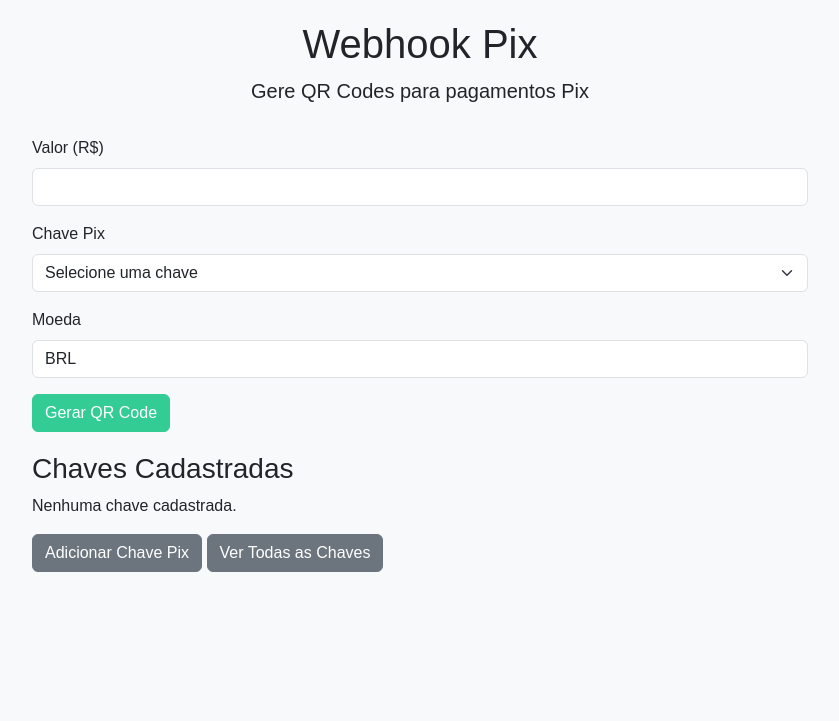
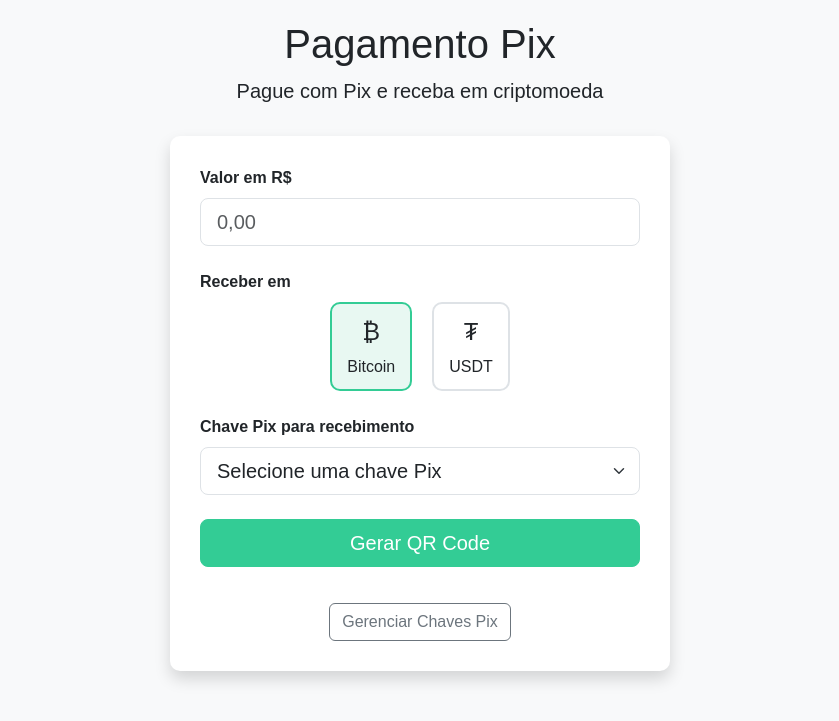
Before and after one commit to BrunoMartendal/webhook-pix2, a Flask app: page / in a window 1280 px wide. Shown: the top 721 px of the page, without its empty margins (220-1059 px from the left). Run offline with Flask 2, Linux system fonts and the light colour scheme.

Commit message:
Update index.html

```diff
--- a/templates/index.html
+++ b/templates/index.html
@@ -3,7 +3,7 @@
 <head>
     <meta charset="UTF-8">
     <meta name="viewport" content="width=device-width, initial-scale=1.0">
-    <title>Webhook Pix</title>
+    <title>Pagamento Pix - Cripto</title>
     <link href="https://cdn.jsdelivr.net/npm/bootstrap@5.3.0-alpha1/dist/css/bootstrap.min.css" rel="stylesheet">
     <link href="{{ url_for('static', filename='css/styles.css') }}" rel="stylesheet">
     <style>
@@ -12,12 +12,22 @@
             padding-top: 20px;
             padding-bottom: 40px;
         }
-        .container {
-            max-width: 800px;
+        .form-container {
+            background-color: #fff;
+            border-radius: 10px;
+            box-shadow: 0 0.5rem 1rem rgba(0, 0, 0, 0.15);
+            padding: 30px;
+            margin-bottom: 30px;
+            max-width: 500px;
+            margin: 0 auto;
         }
         .header {
             text-align: center;
             margin-bottom: 30px;
+        }
+        .logo {
+            max-width: 120px;
+            margin-bottom: 15px;
         }
         .btn-primary {
             background-color: #33cc95;
@@ -27,16 +37,47 @@
             background-color: #2ba97d;
             border-color: #2ba97d;
         }
-        .chaves-list {
+        .crypto-options {
+            display: flex;
+            justify-content: center;
+            margin-bottom: 20px;
+        }
+        .crypto-option {
+            margin: 0 10px;
+            text-align: center;
+        }
+        .crypto-option input[type="radio"] {
+            display: none;
+        }
+        .crypto-option label {
+            display: block;
+            padding: 10px 15px;
+            border: 2px solid #dee2e6;
+            border-radius: 10px;
+            cursor: pointer;
+            transition: all 0.3s;
+        }
+        .crypto-option input[type="radio"]:checked + label {
+            border-color: #33cc95;
+            background-color: #e8f8f2;
+        }
+        .crypto-icon {
+            font-size: 24px;
+            margin-bottom: 5px;
+        }
+        .admin-link {
+            text-align: center;
             margin-top: 20px;
         }
     </style>
 </head>
 <body>
     <div class="container">
+        <div class="row justify-content-center">
+            <div class="col-md-8">
                 <div class="header">
-            <h1>Webhook Pix</h1>
-            <p class="lead">Gere QR Codes para pagamentos Pix</p>
+                    <h1>Pagamento Pix</h1>
+                    <p class="lead">Pague com Pix e receba em criptomoeda</p>
                 </div>
 
                 {% with messages = get_flashed_messages() %}
@@ -50,46 +91,55 @@
                     {% endif %}
                 {% endwith %}
 
+                <div class="form-container">
                     <form action="{{ url_for('gerar_qrcode') }}" method="post">
-            <div class="mb-3">
-                <label for="valor" class="form-label">Valor (R$)</label>
-                <input type="number" step="0.01" class="form-control" id="valor" name="valor" required>
+                        <div class="mb-4">
+                            <label for="valor" class="form-label fw-bold">Valor em R$</label>
+                            <input type="text" class="form-control form-control-lg" id="valor" name="valor" placeholder="0,00" required>
                         </div>
-            <div class="mb-3">
-                <label for="chave_pix_id" class="form-label">Chave Pix</label>
-                <select class="form-select" id="chave_pix_id" name="chave_pix_id" required>
-                    <option value="" selected disabled>Selecione uma chave</option>
+
+                        <div class="mb-4">
+                            <label class="form-label fw-bold">Receber em</label>
+                            <div class="crypto-options">
+                                <div class="crypto-option">
+                                    <input type="radio" id="btc" name="moeda" value="BTC" checked>
+                                    <label for="btc">
+                                        <div class="crypto-icon">₿</div>
+                                        <div>Bitcoin</div>
+                                    </label>
+                                </div>
+                                <div class="crypto-option">
+                                    <input type="radio" id="usdt" name="moeda" value="USDT">
+                                    <label for="usdt">
+                                        <div class="crypto-icon">₮</div>
+                                        <div>USDT</div>
+                                    </label>
+                                </div>
+                            </div>
+                        </div>
+
+                        <div class="mb-4">
+                            <label for="chave_pix_id" class="form-label fw-bold">Chave Pix para recebimento</label>
+                            <select class="form-select form-select-lg" id="chave_pix_id" name="chave_pix_id" required>
+                                <option value="" selected disabled>Selecione uma chave Pix</option>
                                 {% for chave in chaves %}
                                 <option value="{{ chave.id }}">{{ chave.descricao }} ({{ chave.tipo_chave }}: {{ chave.chave }})</option>
                                 {% endfor %}
                             </select>
                         </div>
-            <div class="mb-3">
-                <label for="moeda" class="form-label">Moeda</label>
-                <input type="text" class="form-control" id="moeda" name="moeda" value="BRL" readonly>
+
+                        <div class="d-grid gap-2">
+                            <button type="submit" class="btn btn-primary btn-lg">Gerar QR Code</button>
                         </div>
-            <button type="submit" class="btn btn-primary">Gerar QR Code</button>
                     </form>
 
-        <div class="chaves-list">
-            <h3>Chaves Cadastradas</h3>
-            {% if chaves %}
-                <ul class="list-group">
-                    {% for chave in chaves %}
-                        <li class="list-group-item">
-                            <strong>{{ chave.descricao }}</strong> ({{ chave.tipo_chave }}): {{ chave.chave }}
-                            <br><small>Cadastrada em: {{ chave.data_cadastro }}</small>
-                        </li>
-                    {% endfor %}
-                </ul>
-            {% else %}
-                <p>Nenhuma chave cadastrada.</p>
-            {% endif %}
+                    <div class="admin-link">
+                        <a href="{{ url_for('listar_chaves') }}" class="btn btn-outline-secondary mt-3">
+                            <i class="bi bi-gear"></i> Gerenciar Chaves Pix
+                        </a>
                     </div>
-
-        <div class="mt-3">
-            <a href="{{ url_for('adicionar_chave_pix_route') }}" class="btn btn-secondary">Adicionar Chave Pix</a>
-            <a href="{{ url_for('listar_chaves') }}" class="btn btn-secondary">Ver Todas as Chaves</a>
+                </div>
+            </div>
         </div>
     </div>
 
```
Lines whose indentation alone changed are shown as unchanged.
